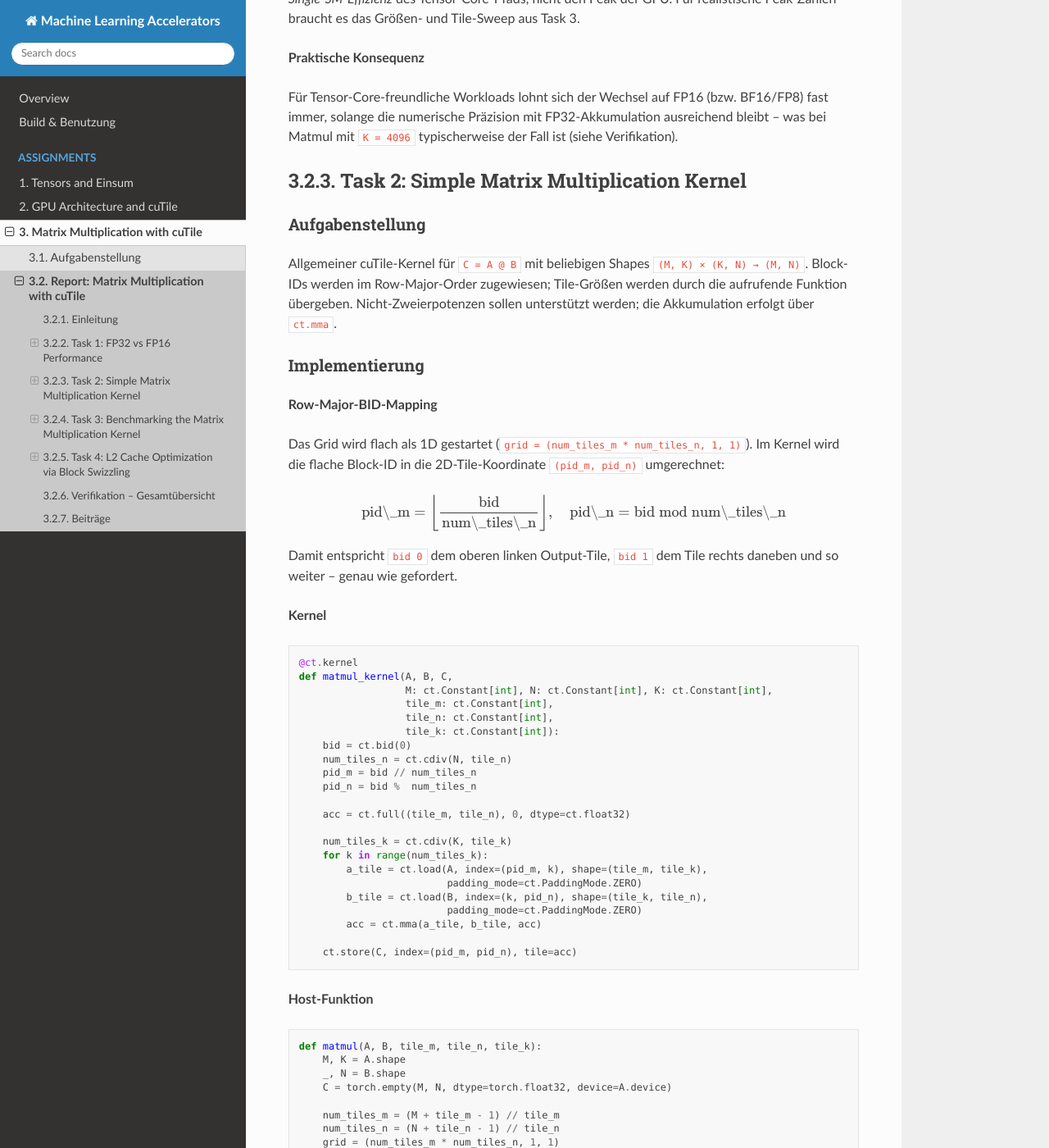
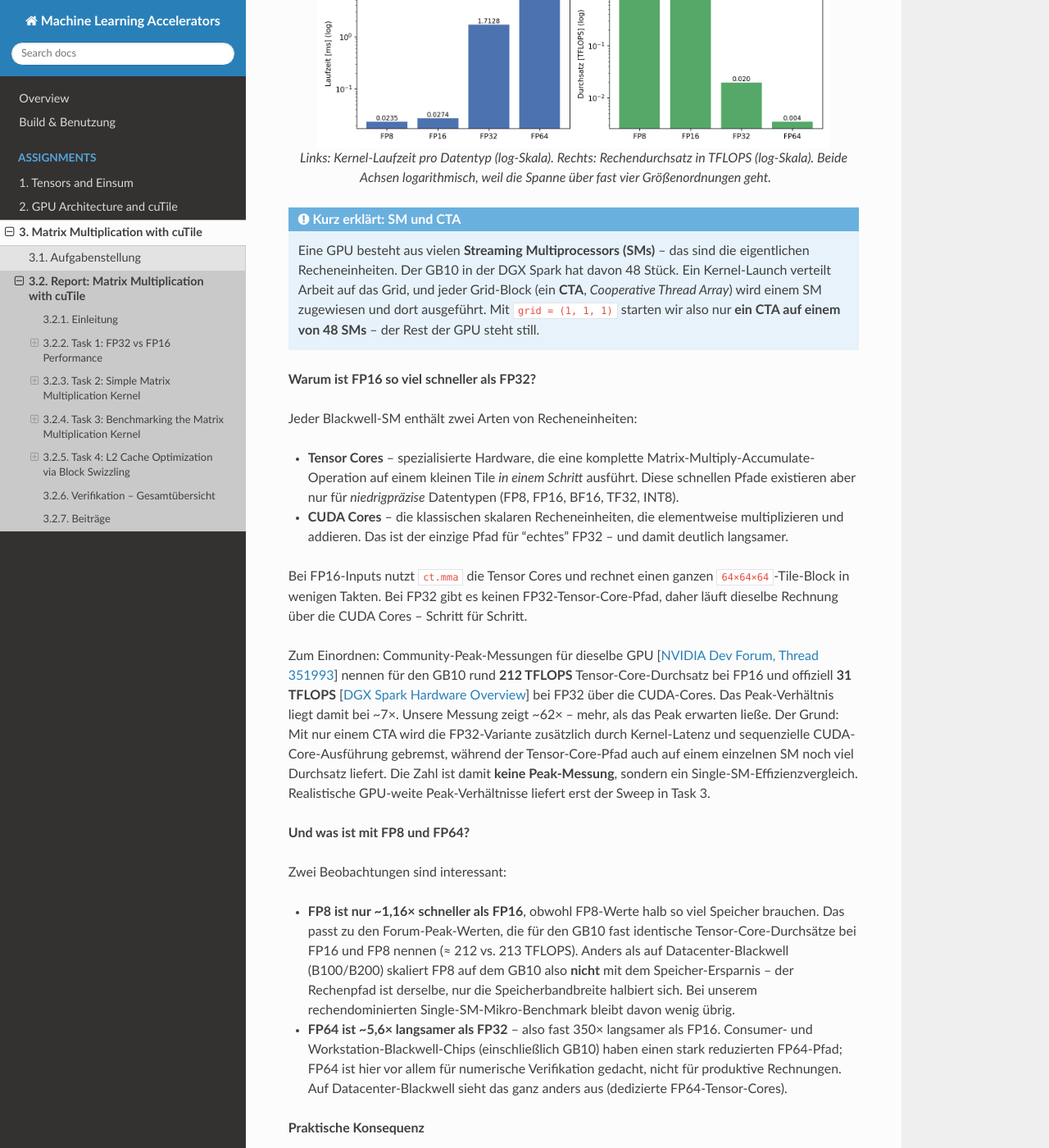
Before and after one commit to Intelligence420/mla, a Sphinx documentation site: the page built from sphinx/source/chapters/03_matrix_multiplication_with_cutile/loesung.rst, in a window 1280 px wide and 1400 px high, scrolled down 3124 px. Shown: the whole window at 82% size. Built offline with Sphinx 7.4.7 and the Read the Docs theme 3.1.0, drawn with Linux system fonts in a browser that asks for light colours; some of the changed text lies outside the part shown.

Commit message:
task1 doku generiung vergleich von fp8, fp16, fp32 und fp64

```diff
--- a/sphinx/source/chapters/03_matrix_multiplication_with_cutile/loesung.rst
+++ b/sphinx/source/chapters/03_matrix_multiplication_with_cutile/loesung.rst
@@ -79,85 +79,159 @@ Die FP32-Variante ist strukturell identisch. ``C`` wird in beiden Fällen
 als FP32-Tensor alloziert, weil ``ct.mma`` den Akkumulator stets in FP32
 hält.
 
+Ergänzung aus Interesse: FP8 und FP64
+--------------------------------------
+
+Da ``ct.mma`` laut `cuTile-Doku
+<https://docs.nvidia.com/cuda/cutile-python/generated/cuda.tile.mma.html>`_
+auch FP8 (E4M3) und FP64 als Input-Datentypen akzeptiert, haben wir die
+beiden Pflicht-Varianten um zwei zusätzliche Kernels ergänzt – identisch
+aufgebaut, nur mit anderem Input-/Akkumulator-dtype:
+
+* ``kernel_fp8``  – Inputs in ``torch.float8_e4m3fn``, Akkumulator FP32
+* ``kernel_fp64`` – Inputs und Akkumulator in FP64
+
+Das erlaubt einen Vergleich über die gesamte Präzisionsskala, mit der
+Blackwell-Tensor-Cores umgehen können.
+
 Verifikation
 -------------
 
-Beide Kernels bestehen ``torch.allclose`` gegen ``torch.matmul``. Für den
-FP16-Kernel wurde die Toleranz großzügiger gewählt (``atol=1e-1``,
-``rtol=1e-2``), da FP16 über 4096 Akkumulationen bereits sichtbare
-Rundungsfehler anhäuft:
+Alle vier Kernels bestehen ``torch.allclose`` gegen ``torch.matmul``.
+Die Toleranzen wurden pro Präzision skaliert (FP8 hat nur 3 Mantissa-Bits,
+daher sehr großzügig; FP64 dagegen extrem scharf):
 
 .. code-block:: text
 
    Task 1a: FP16 vs FP32 — Verifikation
      kernel_fp16 → allclose=True
      kernel_fp32 → allclose=True
+   Task 1a-extra: FP8 und FP64 — Verifikation
+     kernel_fp8  → allclose=True
+     kernel_fp64 → allclose=True
 
 Erkenntnisse: Benchmark und Speedup
 ------------------------------------
 
-Gemessene Laufzeiten (``triton.testing.do_bench``, DGX Spark, Blackwell):
+Gemessene Laufzeiten (``triton.testing.do_bench``, DGX Spark, GB10):
 
 .. code-block:: text
 
-   Task 1b: FP16 vs FP32 — Benchmark
-     kernel_fp16: 0.0336 ms
-     kernel_fp32: 1.7305 ms
-     Speedup FP16 über FP32: 51.52x
+   Task 1b: FP8 / FP16 / FP32 / FP64 — Benchmark
+     kernel_fp8 : 0.0235 ms  (  1.425 TFLOPS,  72.75x vs FP32)
+     kernel_fp16: 0.0274 ms  (  1.225 TFLOPS,  62.54x vs FP32)
+     kernel_fp32: 1.7128 ms  (  0.020 TFLOPS,   1.00x vs FP32)
+     kernel_fp64: 9.5736 ms  (  0.004 TFLOPS,   0.18x vs FP32)
 
 Umgerechnet in TFLOPS (:math:`2 \cdot M \cdot N \cdot K \approx 33{,}55\,\text{MFLOP}`):
 
 .. list-table::
    :header-rows: 1
-   :widths: 25 25 25 25
+   :widths: 20 20 25 20 15
 
    * - Kernel
      - Laufzeit
      - Durchsatz
-     - Speedup
+     - Vergleich zu FP32
+     - Mantissa-Bits
+   * - ``kernel_fp8``
+     - 0,024 ms
+     - 1,43 TFLOPS
+     - **72,8× schneller**
+     - 3
    * - ``kernel_fp16``
-     - 0,0336 ms
-     - ≈ 1,0 TFLOPS
-     - **51,5×**
+     - 0,027 ms
+     - 1,23 TFLOPS
+     - **62,5× schneller**
+     - 10
    * - ``kernel_fp32``
-     - 1,7305 ms
-     - ≈ 0,019 TFLOPS
-     - 1×
+     - 1,713 ms
+     - 0,020 TFLOPS
+     - 1× (Referenz)
+     - 23
+   * - ``kernel_fp64``
+     - 9,574 ms
+     - 0,004 TFLOPS
+     - **5,6× langsamer**
+     - 52
 
-**Was bedeutet der 51×-Unterschied?**
+.. figure:: ../../../../assignments/03_assignment/src/tflops_vs_dtype.png
+   :align: center
+   :alt: Laufzeit und Durchsatz pro Datentyp
+   :width: 90%
 
-Der Sprung lässt sich fast vollständig über die GPU-Ausführungspfade
-erklären:
+   Links: Kernel-Laufzeit pro Datentyp (log-Skala). Rechts: Rechendurchsatz
+   in TFLOPS (log-Skala). Beide Achsen logarithmisch, weil die Spanne
+   über fast vier Größenordnungen geht.
 
-* Bei FP16-Inputs bindet ``ct.mma`` an die **Tensor Cores** der
-  Blackwell-SM. Tensor Cores führen pro SM-Takt ein ganzes Matrix-Tile
-  als Fused-Multiply-Add aus und erreichen damit für FP16 ein Vielfaches
-  des skalaren Durchsatzes.
-* Bei FP32-Inputs steht kein direkter Tensor-Core-Pfad zur Verfügung
-  (ohne expliziten TF32-Downcast). ``ct.mma`` fällt auf die regulären
-  **CUDA Cores** zurück, die elementweise multiplizieren und addieren.
-  Der pro-SM-Durchsatz ist dadurch um Größenordnungen geringer.
+.. admonition:: Kurz erklärt: SM und CTA
+   :class: note
 
-Das theoretisch zu erwartende Verhältnis zwischen FP16-Tensor-Core- und
-FP32-CUDA-Core-Durchsatz liegt bei Blackwell im Bereich ``32×–64×``. Die
-gemessenen ``51,5×`` liegen exakt in diesem Fenster.
+   Eine GPU besteht aus vielen **Streaming Multiprocessors (SMs)** – das
+   sind die eigentlichen Recheneinheiten. Der GB10 in der DGX Spark hat
+   davon 48 Stück. Ein Kernel-Launch verteilt Arbeit auf das Grid, und
+   jeder Grid-Block (ein **CTA**, *Cooperative Thread Array*) wird einem
+   SM zugewiesen und dort ausgeführt. Mit ``grid = (1, 1, 1)`` starten
+   wir also nur **ein CTA auf einem von 48 SMs** – der Rest der GPU
+   steht still.
 
-**Warum sind die absoluten TFLOPS so klein?**
+**Warum ist FP16 so viel schneller als FP32?**
 
-Mit ``grid = (1, 1, 1)`` läuft nur **ein CTA**, also nur **ein SM** von
-den rund 100 SMs der GPU. Der Rest der GPU steht still. Zusätzlich ist
-die Gesamtarbeit winzig (33 MFLOP) – bei FP16 sind das nur 34 µs, ein
-signifikanter Anteil davon geht an Kernel-Launch-Overhead. Die Messung
-zeigt daher die *Single-SM-Effizienz* des Tensor-Core-Pfads, nicht den
-Peak der GPU. Für realistische Peak-Zahlen braucht es das Größen- und
-Tile-Sweep aus Task 3.
+Jeder Blackwell-SM enthält zwei Arten von Recheneinheiten:
+
+* **Tensor Cores** – spezialisierte Hardware, die eine komplette
+  Matrix-Multiply-Accumulate-Operation auf einem kleinen Tile *in einem
+  Schritt* ausführt. Diese schnellen Pfade existieren aber nur für
+  *niedrigpräzise* Datentypen (FP8, FP16, BF16, TF32, INT8).
+* **CUDA Cores** – die klassischen skalaren Recheneinheiten, die
+  elementweise multiplizieren und addieren. Das ist der einzige Pfad
+  für "echtes" FP32 – und damit deutlich langsamer.
+
+Bei FP16-Inputs nutzt ``ct.mma`` die Tensor Cores und rechnet einen
+ganzen ``64×64×64``-Tile-Block in wenigen Takten. Bei FP32 gibt es
+keinen FP32-Tensor-Core-Pfad, daher läuft dieselbe Rechnung über die
+CUDA Cores – Schritt für Schritt.
+
+Zum Einordnen: Community-Peak-Messungen für dieselbe GPU
+[`NVIDIA Dev Forum, Thread 351993 <https://forums.developer.nvidia.com/t/detailed-compute-performance-metrics-for-dgx-spark/351993>`_]
+nennen für den GB10 rund **212 TFLOPS** Tensor-Core-Durchsatz bei FP16
+und offiziell **31 TFLOPS**
+[`DGX Spark Hardware Overview <https://docs.nvidia.com/dgx/dgx-spark/hardware.html>`_]
+bei FP32 über die CUDA-Cores. Das Peak-Verhältnis liegt damit bei ~7×.
+Unsere Messung zeigt ~62× – mehr, als das Peak erwarten ließe. Der Grund:
+Mit nur einem CTA wird die FP32-Variante zusätzlich durch Kernel-Latenz
+und sequenzielle CUDA-Core-Ausführung gebremst, während der
+Tensor-Core-Pfad auch auf einem einzelnen SM noch viel Durchsatz
+liefert. Die Zahl ist damit **keine Peak-Messung**, sondern ein
+Single-SM-Effizienzvergleich. Realistische GPU-weite Peak-Verhältnisse
+liefert erst der Sweep in Task 3.
+
+**Und was ist mit FP8 und FP64?**
+
+Zwei Beobachtungen sind interessant:
+
+* **FP8 ist nur ~1,16× schneller als FP16**, obwohl FP8-Werte halb so
+  viel Speicher brauchen. Das passt zu den Forum-Peak-Werten, die für
+  den GB10 fast identische Tensor-Core-Durchsätze bei FP16 und FP8
+  nennen (≈ 212 vs. 213 TFLOPS). Anders als auf Datacenter-Blackwell
+  (B100/B200) skaliert FP8 auf dem GB10 also **nicht** mit dem
+  Speicher-Ersparnis – der Rechenpfad ist derselbe, nur die
+  Speicherbandbreite halbiert sich. Bei unserem rechendominierten
+  Single-SM-Mikro-Benchmark bleibt davon wenig übrig.
+* **FP64 ist ~5,6× langsamer als FP32** – also fast 350× langsamer
+  als FP16. Consumer- und Workstation-Blackwell-Chips (einschließlich
+  GB10) haben einen stark reduzierten FP64-Pfad; FP64 ist hier vor
+  allem für numerische Verifikation gedacht, nicht für produktive
+  Rechnungen. Auf Datacenter-Blackwell sieht das ganz anders aus
+  (dedizierte FP64-Tensor-Cores).
 
 **Praktische Konsequenz**
 
-Für Tensor-Core-freundliche Workloads lohnt sich der Wechsel auf FP16
-(bzw. BF16/FP8) fast immer, solange die numerische Präzision mit
-FP32-Akkumulation ausreichend bleibt – was bei Matmul mit ``K = 4096``
-typischerweise der Fall ist (siehe Verifikation).
+Für Matmul-Workloads auf dem GB10 lohnt sich der Wechsel auf FP16 fast
+immer, solange die FP32-Akkumulation die Präzision trägt (bei
+``K = 4096`` unproblematisch, siehe Verifikation). FP8 bringt auf dieser
+GPU keinen nennenswerten Zusatzgewinn, FP64 ist für produktive
+Rechnungen ungeeignet.
 
 Task 2: Simple Matrix Multiplication Kernel
 ============================================
@@ -378,9 +452,9 @@ Verifikation – Gesamtübersicht
      - Referenz
      - Ergebnis
    * - 1
-     - ``kernel_fp16`` und ``kernel_fp32``
+     - ``kernel_fp8`` / ``fp16`` / ``fp32`` / ``fp64``
      - ``torch.matmul``
-     - ✓ allclose, Speedup 51,5×
+     - ✓ allclose, FP16 62,5× schneller als FP32
    * - 2
      - Matmul für verschiedene Shapes
      - ``torch.matmul``
```
